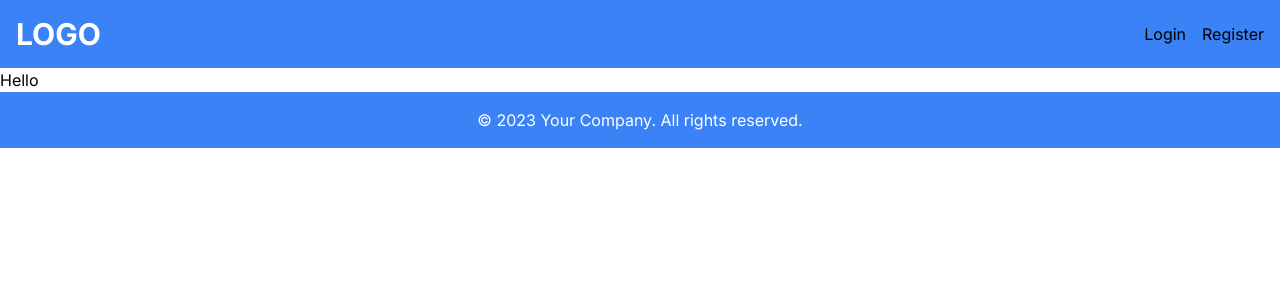
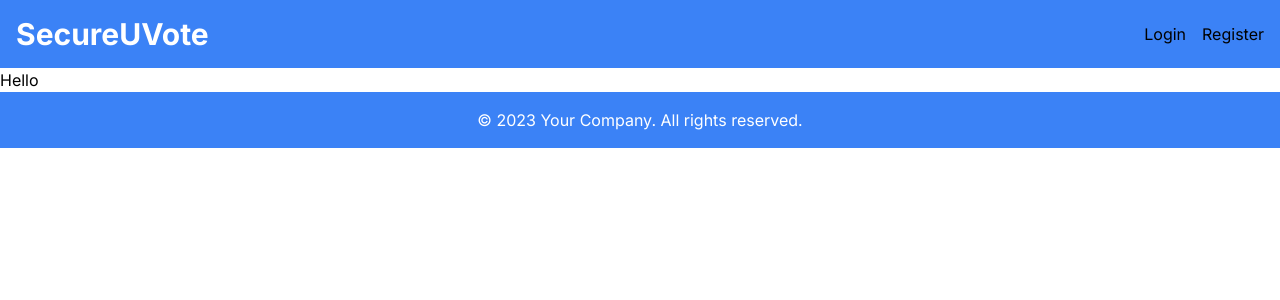
Before and after one commit to rebecca-kurtis/uledger-challenge, a Next.js app: page / in a window 1280 px wide. Shown: the top 300 px of the page. Built offline with nearby package versions, Linux system fonts and the light colour scheme.

Commit message:
change Logo name

```diff
--- a/src/app/layout.tsx
+++ b/src/app/layout.tsx
@@ -1,3 +1,4 @@
+import React from "react";
 import "./globals.css";
 import type { Metadata } from "next";
 import { Inter } from "next/font/google";
--- a/src/components/Navbar.tsx
+++ b/src/components/Navbar.tsx
@@ -6,7 +6,7 @@ const Navbar: React.FC = () => {
     <nav className="bg-blue-500 p-4">
       <div className="container mx-auto flex items-center justify-between">
         <Link href="/">
-          <h1 className="text-white text-3xl font-bold cursor-pointer">LOGO</h1>
+          <h1 className="text-white text-3xl font-bold cursor-pointer">SecureUVote</h1>
         </Link>
         <ul className="flex space-x-4">
           <li>
```
